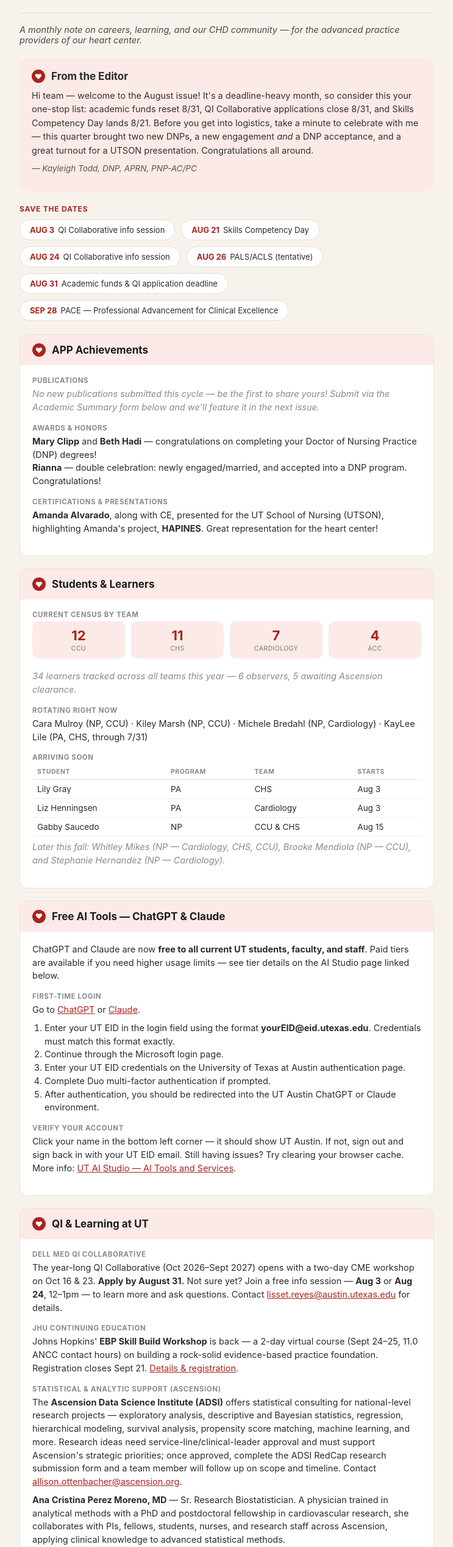
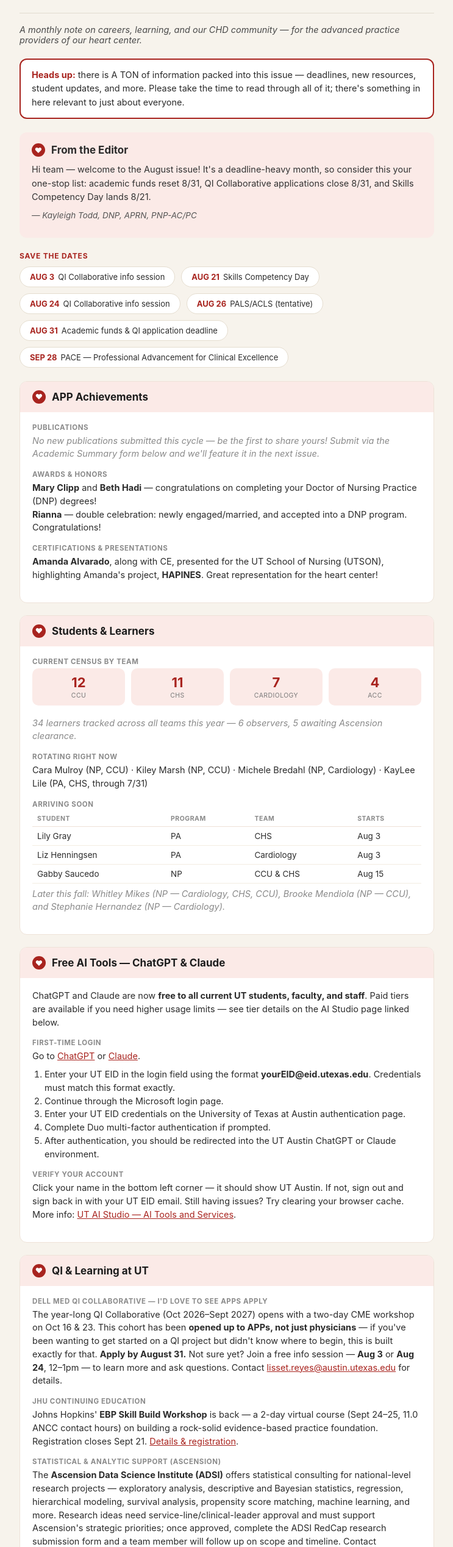
Before and after one commit to kayleighatodd-88/TCPCHD-APP-Newsletter, a plain HTML site: page index.html in a window 1280 px wide. Shown: the part 83-2620 px from the top of the page at 61% size, without its empty margins (268-1011 px from the left). Drawn offline with Linux system fonts and the light colour scheme.

Commit message:
Add notice section and update text content
Added a notice section with important information for the readers and updated various text elements for clarity and emphasis.

```diff
--- a/index.html
+++ b/index.html
@@ -246,6 +246,16 @@
     padding-bottom: 10px;
   }
   .orgs span { margin: 0 6px; }
+  .notice {
+    border: 2px solid #a8241f;
+    border-radius: 12px;
+    padding: 14px 18px;
+    margin-bottom: 22px;
+    background: #fff;
+    font-size: 14.5px;
+    line-height: 1.55;
+  }
+  .notice b { color: #a8241f; }
 </style>
 </head>
 <body>
@@ -267,9 +277,11 @@
 
   <div class="intro">A monthly note on careers, learning, and our CHD community — for the advanced practice providers of our heart center.</div>
 
+  <div class="notice"><b>Heads up:</b> there is A TON of information packed into this issue — deadlines, new resources, student updates, and more. Please take the time to read through all of it; there's something in here relevant to just about everyone.</div>
+
   <div class="editor-box">
     <div class="card-title"><div class="heart small">&#9829;</div><h2>From the Editor</h2></div>
-    <p>Hi team — welcome to the August issue! It's a deadline-heavy month, so consider this your one-stop list: academic funds reset 8/31, QI Collaborative applications close 8/31, and Skills Competency Day lands 8/21. Before you get into logistics, take a minute to celebrate with me — this quarter brought two new DNPs, a new engagement <em>and</em> a DNP acceptance, and a great turnout for a UTSON presentation. Congratulations all around.</p>
+    <p>Hi team — welcome to the August issue! It's a deadline-heavy month, so consider this your one-stop list: academic funds reset 8/31, QI Collaborative applications close 8/31, and Skills Competency Day lands 8/21.</p>
     <p class="sign">— Kayleigh Todd, DNP, APRN, PNP-AC/PC</p>
   </div>
 
@@ -364,8 +376,8 @@
     <div class="card-header"><div class="heart small">&#9829;</div><h2>QI &amp; Learning at UT</h2></div>
     <div class="card-body pad-bottom">
       <div class="item">
-        <div class="label">Dell Med QI Collaborative</div>
-        <div class="body-text">The year-long QI Collaborative (Oct 2026–Sept 2027) opens with a two-day CME workshop on Oct 16 &amp; 23. <b>Apply by August 31.</b> Not sure yet? Join a free info session — <b>Aug 3</b> or <b>Aug 24</b>, 12–1pm — to learn more and ask questions. Contact <a href="mailto:lisset.reyes@austin.utexas.edu">lisset.reyes@austin.utexas.edu</a> for details.</div>
+        <div class="label">Dell Med QI Collaborative — I'd love to see APPs apply</div>
+        <div class="body-text">The year-long QI Collaborative (Oct 2026–Sept 2027) opens with a two-day CME workshop on Oct 16 &amp; 23. This cohort has been <b>opened up to APPs, not just physicians</b> — if you've been wanting to get started on a QI project but didn't know where to begin, this is built exactly for that. <b>Apply by August 31.</b> Not sure yet? Join a free info session — <b>Aug 3</b> or <b>Aug 24</b>, 12–1pm — to learn more and ask questions. Contact <a href="mailto:lisset.reyes@austin.utexas.edu">lisset.reyes@austin.utexas.edu</a> for details.</div>
       </div>
       <div class="item">
         <div class="label">JHU Continuing Education</div>
@@ -374,14 +386,13 @@
       <div class="item">
         <div class="label">Statistical &amp; Analytic Support (Ascension)</div>
         <div class="body-text">The <b>Ascension Data Science Institute (ADSI)</b> offers statistical consulting for national-level research projects — exploratory analysis, descriptive and Bayesian statistics, regression, hierarchical modeling, survival analysis, propensity score matching, machine learning, and more. Research ideas need service-line/clinical-leader approval and must support Ascension's strategic priorities; once approved, complete the ADSI RedCap research submission form and a team member will follow up on scope and timeline. Contact <a href="mailto:allison.ottenbacher@ascension.org">allison.ottenbacher@ascension.org</a>.</div>
-        <div class="body-text" style="margin-top:8px;"><b>Ana Cristina Perez Moreno, MD</b> — Sr. Research Biostatistician. A physician trained in analytical methods with a PhD and postdoctoral fellowship in cardiovascular research, she collaborates with PIs, fellows, students, nurses, and research staff across Ascension, applying clinical knowledge to advanced statistical methods.</div>
+        <div class="body-text" style="margin-top:8px;">Between Ascension and UT, there's a real bench of support available for QI and research projects — statistical consulting, translational research infrastructure, and data science collaboration all listed below. Don't overlook the librarians on either side, either: at both Ascension and UT, they are often incredibly helpful in tracking down literature, running searches, and pointing you toward the right resource — take advantage of them.</div>
       </div>
       <div class="item">
         <div class="label">Research &amp; Data Resources</div>
         <div class="body-text">
           <b>UT Dell Med Health Transformation Research Institute</b> — leadership and infrastructure for clinical and late-stage translational research, moving discoveries from lab to clinical trials to practice. <a href="https://dellmed.utexas.edu/research/health-transformation-research-institute">Learn more</a>.<br>
-          <b>Biomedical Data Science Hub</b> — cross-collaboration with the Dept. of Population Health. <a href="https://dellmed.utexas.edu/research/research-resources#hub">External link</a> &middot; <a href="https://intranet.dellmed.utexas.edu/page/the-biomedical-data-science-hub">Intranet</a>.<br>
-          <b>UT School of Nursing — Center for Applied Data Science (CADS)</b>. <a href="https://nursing.utexas.edu/research/cads">Learn more</a>.
+          <b>Biomedical Data Science Hub</b> — cross-collaboration with the Dept. of Population Health. <a href="https://dellmed.utexas.edu/research/research-resources#hub">External link</a> &middot; <a href="https://intranet.dellmed.utexas.edu/page/the-biomedical-data-science-hub">Intranet</a>.
         </div>
       </div>
       <div class="item">
@@ -400,7 +411,7 @@
     <div class="card-body pad-bottom">
       <div class="item">
         <div class="label">CE Events</div>
-        <div class="body-text">PALS/ACLS renewal — tentatively planned for <b>Aug 26</b>. Email Kayleigh if you're interested so we can coordinate a group session.</div>
+        <div class="body-text"><b>PALS/ACLS renewal — don't let this one lapse!</b> Tentatively planned for <b>Aug 26</b>. If your certification is due or coming due, please email Kayleigh if you're interested so we can coordinate a group session — it's much easier to knock this out together.</div>
       </div>
       <div class="item">
         <div class="label">PACE — Save the Date</div>
@@ -422,7 +433,7 @@
     <div class="card-body pad-bottom">
       <div class="item">
         <div class="label">Annual Academic Summary</div>
-        <div class="body-text">Please complete (or re-submit) your academic involvement summary — it's how we track and celebrate the team's scholarly work heart-center-wide, and it directly informs your academic performance appraisal. <a href="https://forms.gle/wQBZjbzsCjpF3Tsx9">Submit your summary</a>.</div>
+        <div class="body-text"><b>Please complete (or re-submit) your academic involvement summary</b> — it's how we track and celebrate the team's scholarly work heart-center-wide, and it directly informs your academic performance appraisal. More than that, this data is what lets us keep making the case, year over year, for APP advancement and recognition — the more complete our picture of what you're all doing academically, the stronger that case is. <a href="https://forms.gle/wQBZjbzsCjpF3Tsx9">Submit your summary</a>.</div>
         <div class="stat-grid" style="margin-top:10px;">
           <div class="stat"><div class="n">17</div><div class="l">APPs responded so far</div></div>
           <div class="stat"><div class="n">13</div><div class="l">Precepting</div></div>
```
